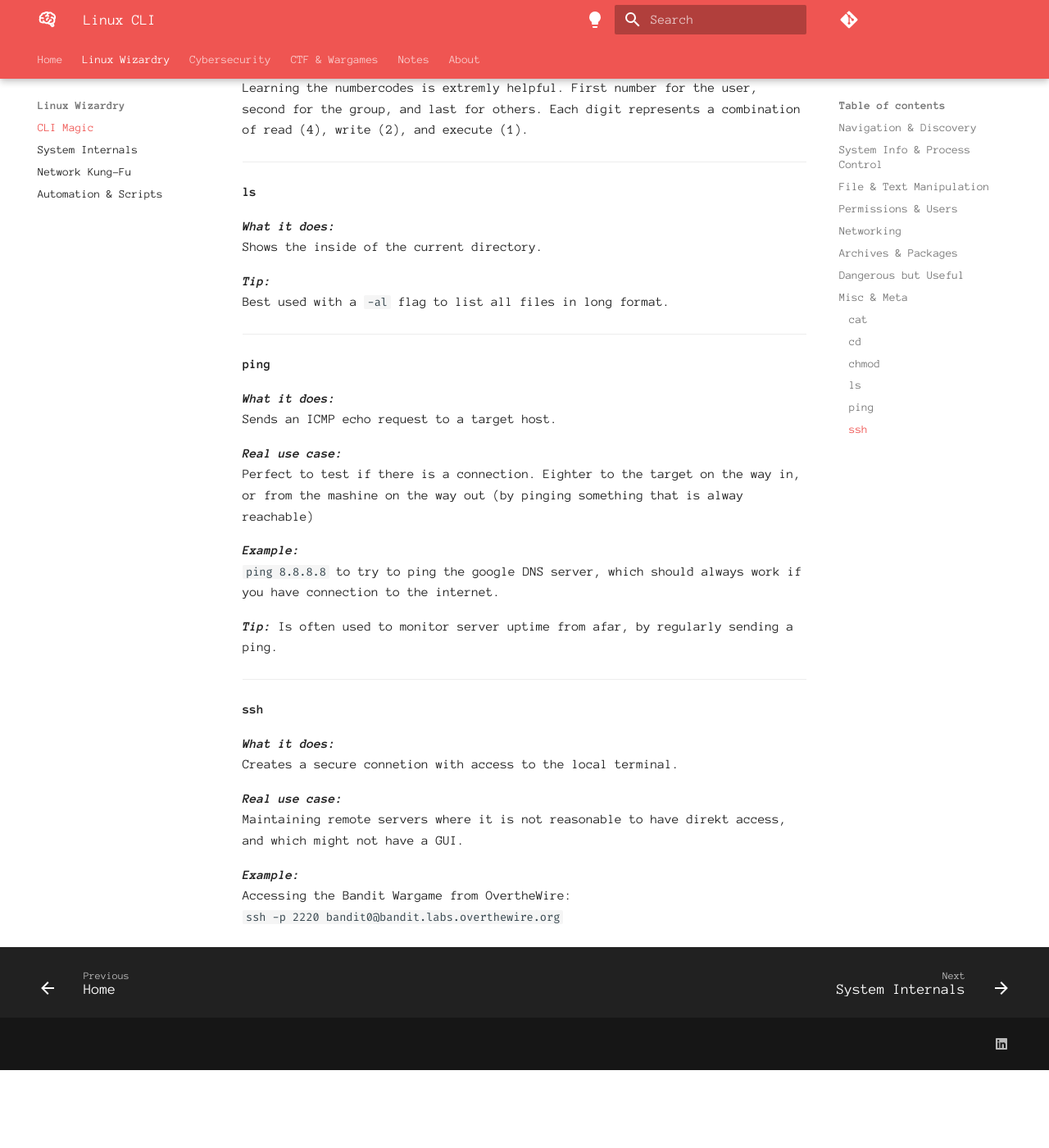
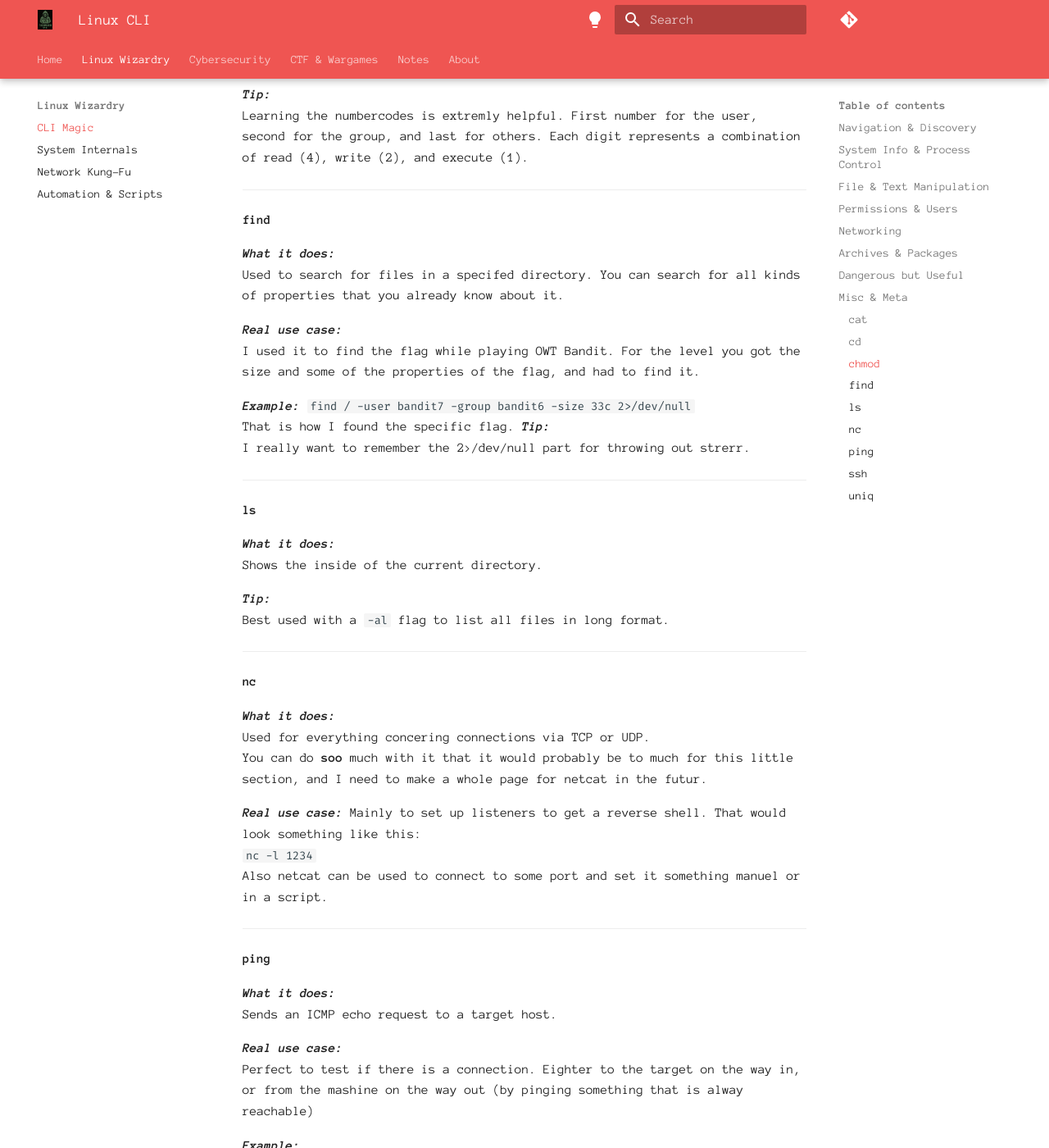
Before and after one commit to Fudomaru/wiki, an MkDocs documentation site: the page built from docs/linux/cli-magic.md, in a window 1280 px wide and 1400 px high, scrolled down 4247 px. Shown: the whole window at 82% size. Built offline with MkDocs 1.6.1 and Material for MkDocs 9.7.7, drawn with Linux system fonts in a browser that asks for light colours; comment, search, counter and statistics services are not loaded; before the commit the page ends 5552 px from its top, so only the background shows below that; some of the changed text lies outside the part shown.

Commit message:
Update CLI Magic and Bandit

```diff
--- a/docs/linux/cli-magic.md
+++ b/docs/linux/cli-magic.md
@@ -11,7 +11,7 @@ These are the commands I reach for when things get real.
 
 - [`cd`](#cd)
 - [`ls`](#ls)
-- `find`
+- [`find`](#find)
 - `tree`
 - `locate`
 - `du`
@@ -38,7 +38,7 @@ These are the commands I reach for when things get real.
 - `tail`
 - `cut`
 - `sort`
-- `uniq`
+- [`uniq`](#uniq)
 - `awk`
 - `sed`
 - `wc`
@@ -66,6 +66,7 @@ These are the commands I reach for when things get real.
 - `wget`
 - `traceroute`
 - `nmap`
+- [`nc`](#nc)
 
 ## Archives & Packages
 - `tar`
@@ -159,6 +160,22 @@ Learning the numbercodes is extremly helpful. First number for the user, second
 
 ---
 
+#### find
+
+***What it does:***
+Used to search for files in a specifed directory. You can search for all kinds of properties that you already know about it.
+
+***Real use case:***
+I used it to find the flag while playing OWT Bandit. For the level you got the size and some of the properties of the flag, and had to find it.
+
+***Example:***
+`find / -user bandit7 -group bandit6 -size 33c 2>/dev/null`
+That is how I found the specific flag.
+***Tip:***
+I really want to remember the 2>/dev/null part for throwing out strerr.
+
+---
+
 #### ls
 
 ***What it does:***
@@ -166,6 +183,20 @@ Shows the inside of the current directory.
 
 ***Tip:***
 Best used with a `-al` flag to list all files in long format.
+
+---
+
+#### nc
+
+***What it does:***
+Used for everything concering connections via TCP or UDP.
+You can do **soo** much with it that it would probably be to much for this little section, and I need to make a whole page for netcat in the futur.
+
+***Real use case:***
+Mainly to set up listeners to get a reverse shell.
+That would look something like this:
+`nc -l 1234`
+Also netcat can be used to connect to some port and set it something manuel or in a script.
 
 ---
 
@@ -195,3 +226,13 @@ Maintaining remote servers where it is not reasonable to have direkt access, and
 ***Example:***
 Accessing the Bandit Wargame from OvertheWire:
 `ssh -p 2220 bandit0@bandit.labs.overthewire.org`
+
+---
+
+#### uniq
+
+***What it does:***
+Filter adjacent matching lines. It is mostly used when you have to omit or report repeating lines. Really helpful to dens down loads of data.
+
+***Real use case:***
+For me it was alo really helpful in one of the OTW Bandit levels. It was mainly designed to teach the `uniq` command, so I am really excited to find some more real world use cases.
--- a/mkdocs.yml
+++ b/mkdocs.yml
@@ -3,6 +3,8 @@ site_description: "A Linux & Cybersecurity notebook forged in fire."
 site_author: "Fudomaru"
 
 theme:
+
+  logo: assets/Logo.png
 
   name: material
 
```
Also changed, not shown: docs/ctf/overthewire/bandit.md (+2 -2 lines), docs/assets/Logo.png (added).
